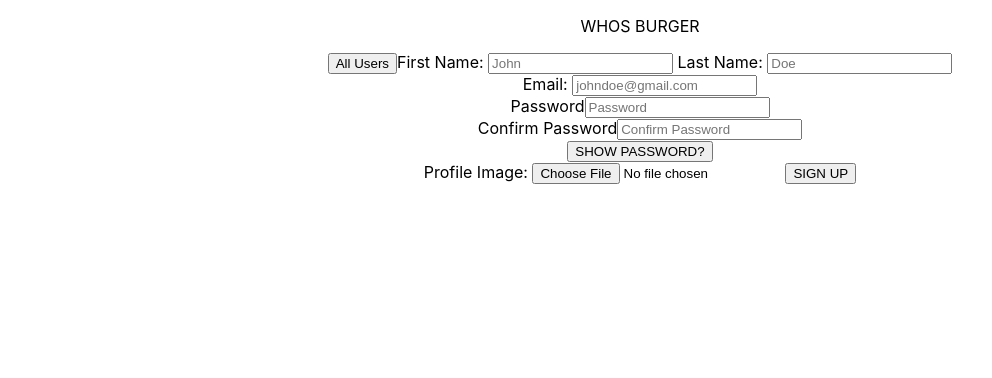
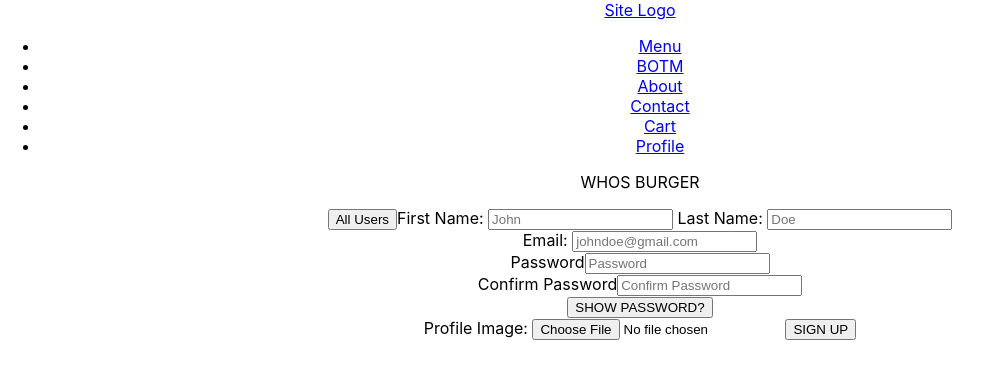
Before and after one commit to zullicm/whos-burger, a React (Create React App) app in the folder client/: page / in a window 1280 px wide. Shown: the top 378 px of the page, without its empty margins (0-992 px from the left). Built offline with nearby package versions, Linux system fonts and the light colour scheme.

Commit message:
Creating navbar

```diff
--- a/client/src/App.js
+++ b/client/src/App.js
@@ -1,9 +1,11 @@
 import './App.css';
+import NavBar from './Components/NavBar';
 import User from './Pages/User';
 
 function App() {
   return (
     <div className="App">
+      <NavBar />
       <p>WHOS BURGER</p>
       <User />
     </div>
--- /dev/null
+++ b/client/src/Components/NavBar.js
@@ -0,0 +1,32 @@
+import React from "react";
+
+function NavBar(){
+
+  return(
+    <nav className="navbar" >
+      <a href="/" className="site-logo">Site Logo</a>
+      <ul>
+        <li>
+          <a href="/menu">Menu</a>
+          </li>
+          <li>
+          <a href="/botm">BOTM</a>
+          </li>
+          <li>
+          <a href="/about">About</a>
+          </li>
+          <li>
+          <a href="/contact">Contact</a>
+          </li>
+          <li>
+          <a href="/cart">Cart</a>
+          </li>
+          <li>
+          <a href="/profile">Profile</a>
+        </li>
+      </ul>
+    </nav>
+  )
+}
+
+export default NavBar
```
